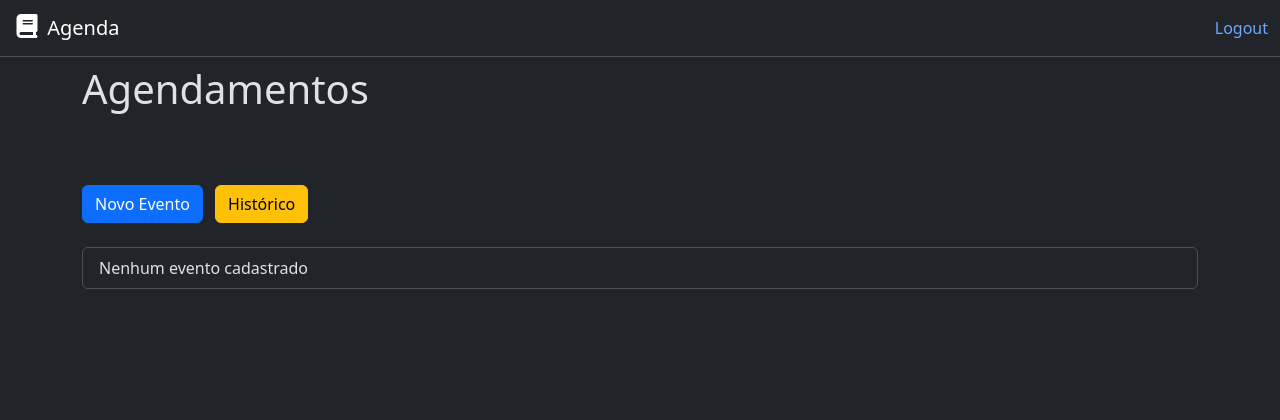
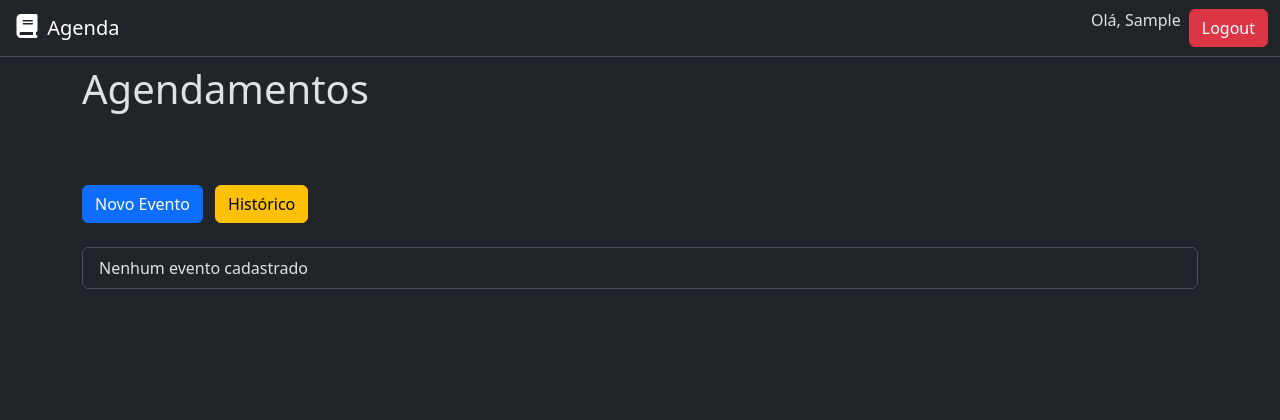
Before and after one commit to FredMagas/Agenda, a Django app: page /agenda/ in a window 1280 px wide. Shown: the top 420 px of the page. Run offline with Django 5.2, Linux system fonts and the light colour scheme; the visitor is signed in with stand-in values (Sample User, id 1); data that the repository does not hold is empty.

Commit message:
Added btn to logout in model-page

```diff
--- a/core/templates/model-page.html
+++ b/core/templates/model-page.html
@@ -3,6 +3,7 @@
 <!DOCTYPE html>
 <html lang="en" class="h-100" data-bs-theme="dark">
     <link rel="stylesheet" href="{% static "css/main.css" %}">
+    <link rel="shortcut icon" href="{% static "images/book-solid.svg" %}" type="image/x-icon">
     <meta charset="UTF-8">
     <meta name="viewport" content="width=device-width, initial-scale=1.0">
     <link href="https://cdn.jsdelivr.net/npm/bootstrap@5.3.3/dist/css/bootstrap.min.css" rel="stylesheet" integrity="sha384-QWTKZyjpPEjISv5WaRU9OFeRpok6YctnYmDr5pNlyT2bRjXh0JMhjY6hW+ALEwIH" crossorigin="anonymous">
@@ -18,8 +19,15 @@
                     <img src="{% static "images/book-solid.svg" %}" alt="Logo" width="30" height="24" class="d-inline-block align-text-top">
                     Agenda
                 </a>
-                <div align="right">
-                    <a href="/logout">Logout</a>
+                <div align="right" class="d-flex justify-content-center align-items-center">
+                    <div class="me-2">
+                        <p>Olá, {{ usuario.first_name }}</p>
+                    </div>
+                    <a href="/logout">
+                        <button class="btn btn-danger">
+                            Logout
+                        </button>
+                    </a>
                 </div>
             </div>
         </nav>
@@ -59,17 +67,17 @@
             <span class="text-body-secondary">Desenvolvido por Frederico Magalhães - 2025</span>
             <ul class="nav col-md-4 justify-content-end list-unstyled d-flex">
                 <li class="ms-3">
-                    <a class="text-body-secondary" data-bs-toggle="tooltip" data-bs-placement="top" data-bs-title="Github" href="https://www.github.com/FredMagas">
+                    <a target="_blank" class="text-body-secondary" data-bs-toggle="tooltip" data-bs-placement="top" data-bs-title="Github" href="https://www.github.com/FredMagas">
                         <svg xmlns="http://www.w3.org/2000/svg" class="bi" width="24" height="24" viewBox="0 0 496 512"><path fill="#ffffff" d="M165.9 397.4c0 2-2.3 3.6-5.2 3.6-3.3 .3-5.6-1.3-5.6-3.6 0-2 2.3-3.6 5.2-3.6 3-.3 5.6 1.3 5.6 3.6zm-31.1-4.5c-.7 2 1.3 4.3 4.3 4.9 2.6 1 5.6 0 6.2-2s-1.3-4.3-4.3-5.2c-2.6-.7-5.5 .3-6.2 2.3zm44.2-1.7c-2.9 .7-4.9 2.6-4.6 4.9 .3 2 2.9 3.3 5.9 2.6 2.9-.7 4.9-2.6 4.6-4.6-.3-1.9-3-3.2-5.9-2.9zM244.8 8C106.1 8 0 113.3 0 252c0 110.9 69.8 205.8 169.5 239.2 12.8 2.3 17.3-5.6 17.3-12.1 0-6.2-.3-40.4-.3-61.4 0 0-70 15-84.7-29.8 0 0-11.4-29.1-27.8-36.6 0 0-22.9-15.7 1.6-15.4 0 0 24.9 2 38.6 25.8 21.9 38.6 58.6 27.5 72.9 20.9 2.3-16 8.8-27.1 16-33.7-55.9-6.2-112.3-14.3-112.3-110.5 0-27.5 7.6-41.3 23.6-58.9-2.6-6.5-11.1-33.3 2.6-67.9 20.9-6.5 69 27 69 27 20-5.6 41.5-8.5 62.8-8.5s42.8 2.9 62.8 8.5c0 0 48.1-33.6 69-27 13.7 34.7 5.2 61.4 2.6 67.9 16 17.7 25.8 31.5 25.8 58.9 0 96.5-58.9 104.2-114.8 110.5 9.2 7.9 17 22.9 17 46.4 0 33.7-.3 75.4-.3 83.6 0 6.5 4.6 14.4 17.3 12.1C428.2 457.8 496 362.9 496 252 496 113.3 383.5 8 244.8 8zM97.2 352.9c-1.3 1-1 3.3 .7 5.2 1.6 1.6 3.9 2.3 5.2 1 1.3-1 1-3.3-.7-5.2-1.6-1.6-3.9-2.3-5.2-1zm-10.8-8.1c-.7 1.3 .3 2.9 2.3 3.9 1.6 1 3.6 .7 4.3-.7 .7-1.3-.3-2.9-2.3-3.9-2-.6-3.6-.3-4.3 .7zm32.4 35.6c-1.6 1.3-1 4.3 1.3 6.2 2.3 2.3 5.2 2.6 6.5 1 1.3-1.3 .7-4.3-1.3-6.2-2.2-2.3-5.2-2.6-6.5-1zm-11.4-14.7c-1.6 1-1.6 3.6 0 5.9 1.6 2.3 4.3 3.3 5.6 2.3 1.6-1.3 1.6-3.9 0-6.2-1.4-2.3-4-3.3-5.6-2z"/></svg>
                     </a>
                 </li>
                 <li class="ms-3">
-                    <a class="text-body-secondary" data-bs-toggle="tooltip" data-bs-placement="top" data-bs-title="LinkedIn" href="https://www.linkedin.com/in/frederico-magalhães/">
+                    <a target="_blank" class="text-body-secondary" data-bs-toggle="tooltip" data-bs-placement="top" data-bs-title="LinkedIn" href="https://www.linkedin.com/in/frederico-magalhães/">
                         <svg xmlns="http://www.w3.org/2000/svg" class="bi" width="24" height="24" viewBox="0 0 448 512"><path fill="#ffffff" d="M416 32H31.9C14.3 32 0 46.5 0 64.3v383.4C0 465.5 14.3 480 31.9 480H416c17.6 0 32-14.5 32-32.3V64.3c0-17.8-14.4-32.3-32-32.3zM135.4 416H69V202.2h66.5V416zm-33.2-243c-21.3 0-38.5-17.3-38.5-38.5S80.9 96 102.2 96c21.2 0 38.5 17.3 38.5 38.5 0 21.3-17.2 38.5-38.5 38.5zm282.1 243h-66.4V312c0-24.8-.5-56.7-34.5-56.7-34.6 0-39.9 27-39.9 54.9V416h-66.4V202.2h63.7v29.2h.9c8.9-16.8 30.6-34.5 62.9-34.5 67.2 0 79.7 44.3 79.7 101.9V416z"/></svg>
                     </a>
                 </li>
                 <li class="ms-3">
-                    <a class="text-body-secondary" data-bs-toggle="tooltip" data-bs-placement="top" data-bs-title="Portfolio" href="https://www.fredericomagalhaes.com.br">
+                    <a target="_blank" class="text-body-secondary" data-bs-toggle="tooltip" data-bs-placement="top" data-bs-title="Portfolio" href="https://www.fredericomagalhaes.com.br">
                         <svg xmlns="http://www.w3.org/2000/svg" class="bi" width="24" height="24" viewBox="0 0 512 512"><path fill="#ffffff" d="M57.7 193l9.4 16.4c8.3 14.5 21.9 25.2 38 29.8L163 255.7c17.2 4.9 29 20.6 29 38.5l0 39.9c0 11 6.2 21 16 25.9s16 14.9 16 25.9l0 39c0 15.6 14.9 26.9 29.9 22.6c16.1-4.6 28.6-17.5 32.7-33.8l2.8-11.2c4.2-16.9 15.2-31.4 30.3-40l8.1-4.6c15-8.5 24.2-24.5 24.2-41.7l0-8.3c0-12.7-5.1-24.9-14.1-33.9l-3.9-3.9c-9-9-21.2-14.1-33.9-14.1L257 256c-11.1 0-22.1-2.9-31.8-8.4l-34.5-19.7c-4.3-2.5-7.6-6.5-9.2-11.2c-3.2-9.6 1.1-20 10.2-24.5l5.9-3c6.6-3.3 14.3-3.9 21.3-1.5l23.2 7.7c8.2 2.7 17.2-.4 21.9-7.5c4.7-7 4.2-16.3-1.2-22.8l-13.6-16.3c-10-12-9.9-29.5 .3-41.3l15.7-18.3c8.8-10.3 10.2-25 3.5-36.7l-2.4-4.2c-3.5-.2-6.9-.3-10.4-.3C163.1 48 84.4 108.9 57.7 193zM464 256c0-36.8-9.6-71.4-26.4-101.5L412 164.8c-15.7 6.3-23.8 23.8-18.5 39.8l16.9 50.7c3.5 10.4 12 18.3 22.6 20.9l29.1 7.3c1.2-9 1.8-18.2 1.8-27.5zM0 256a256 256 0 1 1 512 0A256 256 0 1 1 0 256z"/></svg>
                     </a>
                 </li>
```
